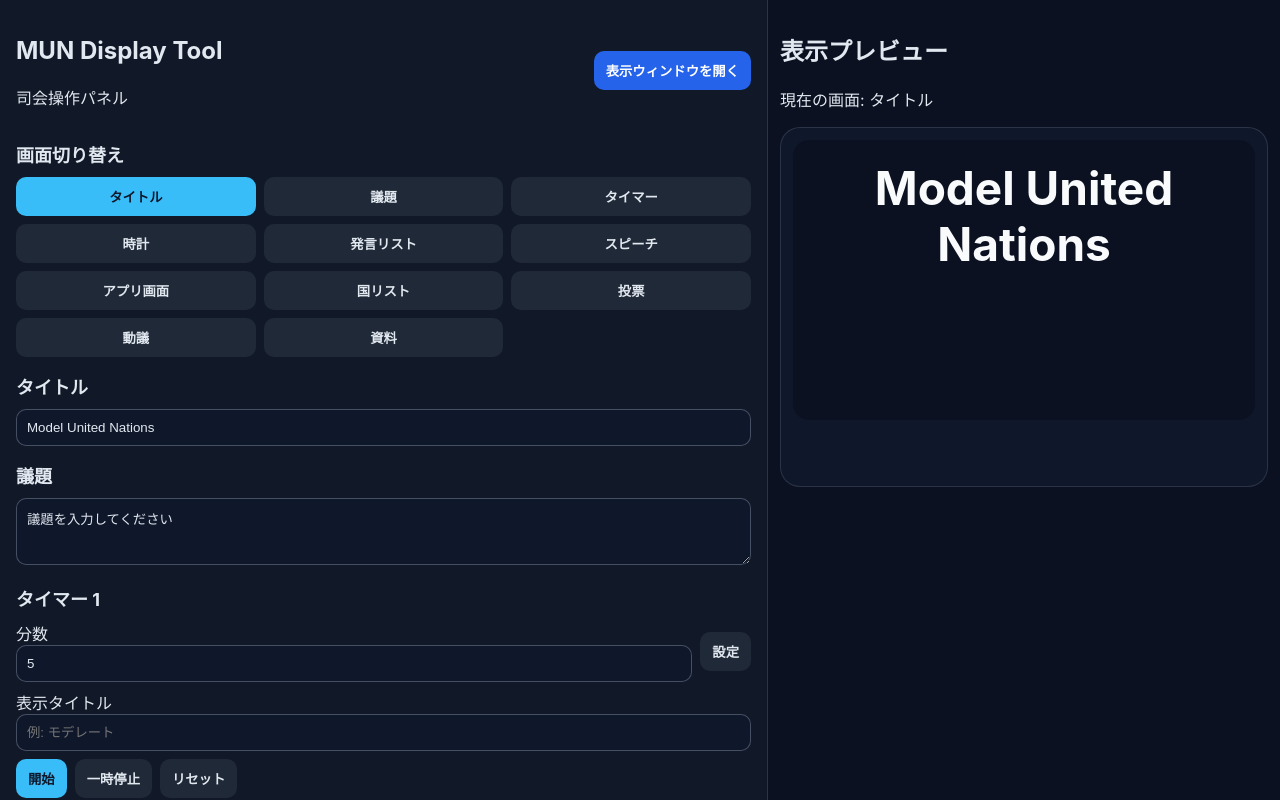
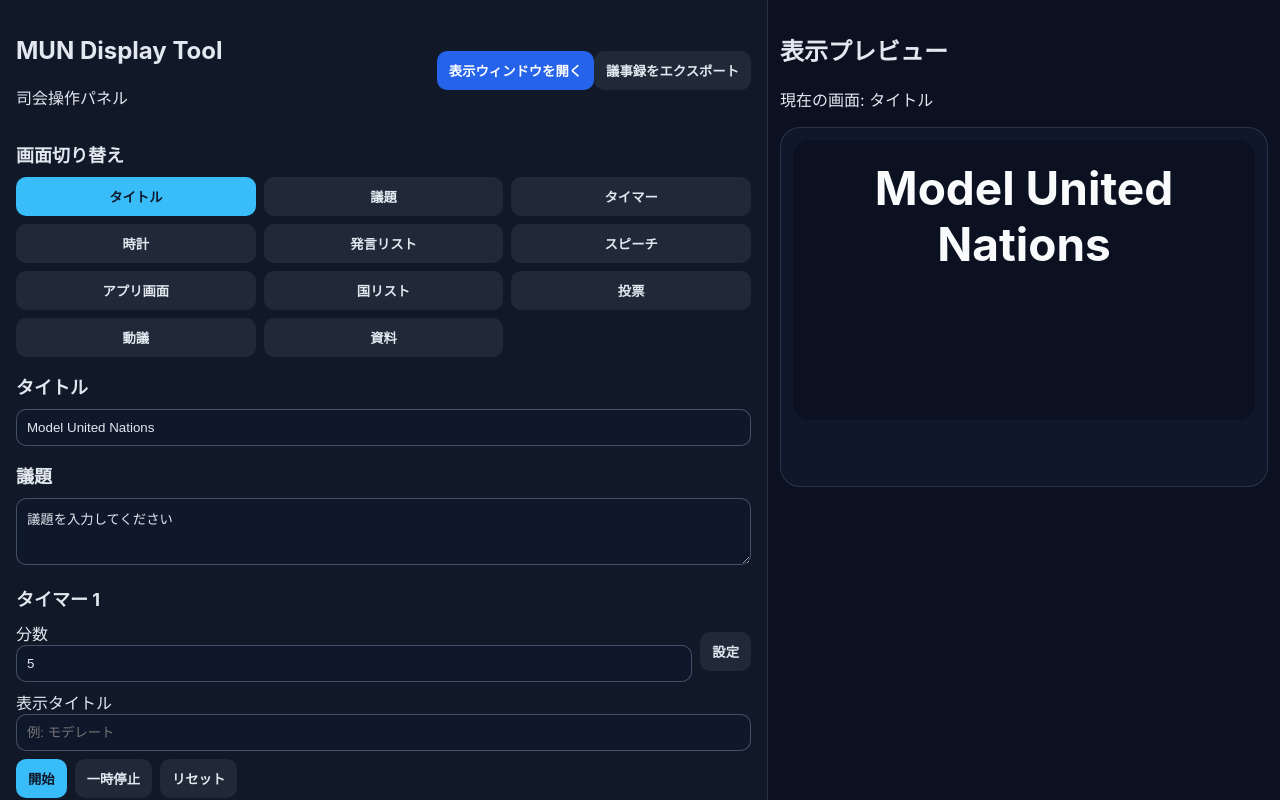
Before and after one commit to kumapuni/MUN, a React (Vite) app: page / in a window 1280 px wide. Shown: the top 800 px of the page. Built offline with nearby package versions, Linux system fonts and the light colour scheme.

Commit message:
Add markdown minutes export button to control panel.

```diff
--- a/src/components/ControlApp.jsx
+++ b/src/components/ControlApp.jsx
@@ -15,6 +15,7 @@ import {
   removeFile,
   saveFile
 } from "../utils/fileStore.js";
+import { buildMinutesMarkdown, downloadTextFile } from "../utils/minutesExport.js";
 
 const AVAILABLE_VIEWS = defaultState.availableViews;
 const VOTE_TABS = ["DR1", "DR2", "DR3", "DR4"];
@@ -31,6 +32,12 @@ export default function ControlApp() {
     const url = `${window.location.origin}${window.location.pathname}?display=1`;
     window.open(url, "mun-display", "noopener,noreferrer");
   }, []);
+
+  const exportMinutes = useCallback(() => {
+    const markdown = buildMinutesMarkdown(state);
+    const date = new Date().toISOString().slice(0, 10);
+    downloadTextFile(`minutes-${date}.md`, markdown);
+  }, [state]);
 
   const updateState = useCallback((updates) => {
     setState((prev) => ({ ...prev, ...updates }));
@@ -138,7 +145,10 @@ export default function ControlApp() {
             <h1>MUN Display Tool</h1>
             <p>司会操作パネル</p>
           </div>
-          <button className="primary" onClick={openDisplayWindow}>表示ウィンドウを開く</button>
+          <div className="header-actions">
+            <button className="primary" onClick={openDisplayWindow}>表示ウィンドウを開く</button>
+            <button className="secondary" onClick={exportMinutes}>議事録をエクスポート</button>
+          </div>
         </div>
 
         <section className="panel-section">
```
